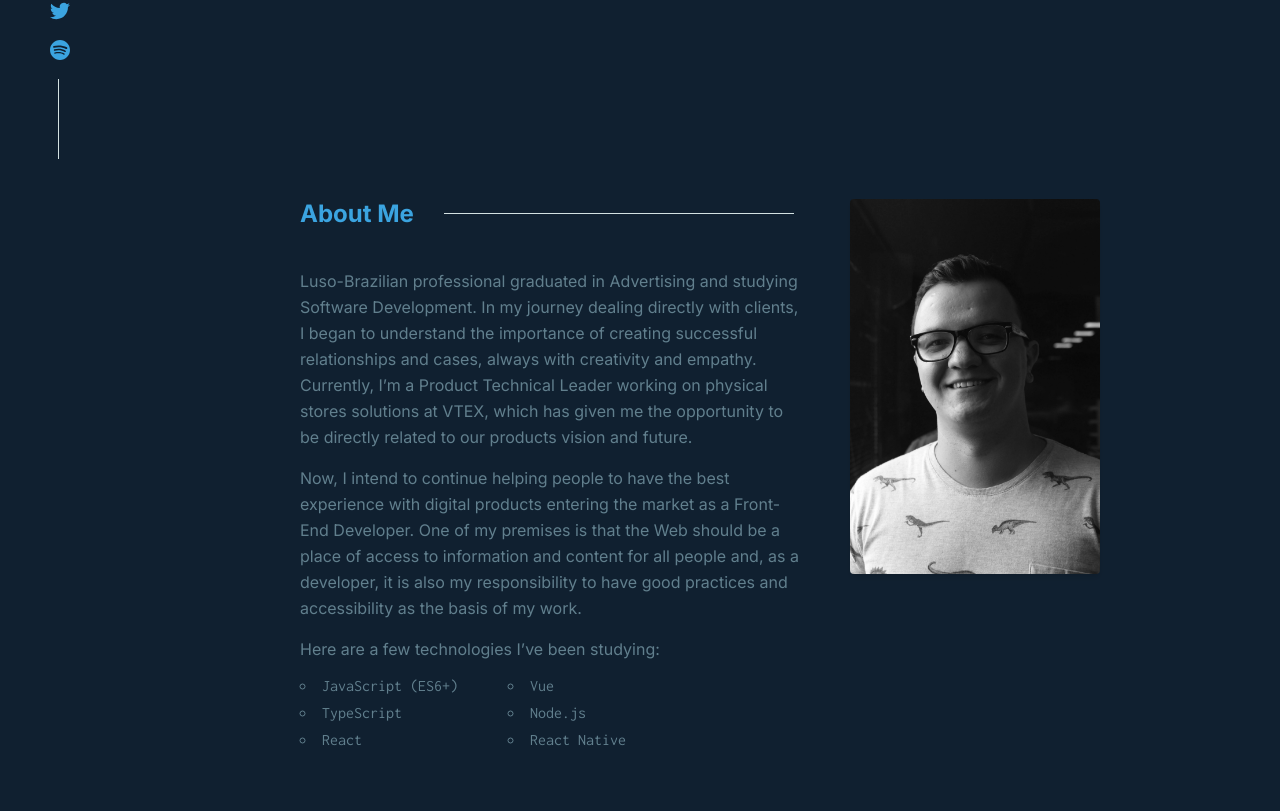
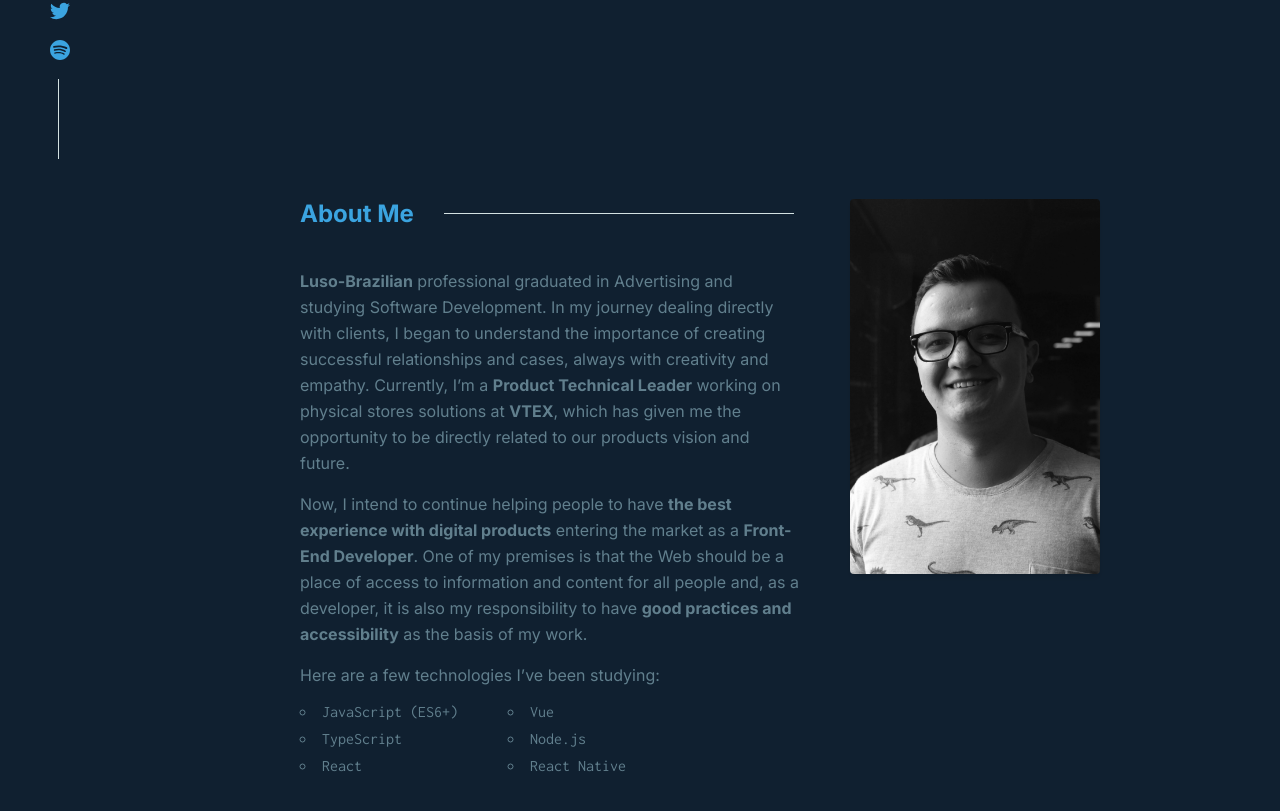
Before and after one commit to kdumagalhaes/hellocarlos, a Vue app: page / in a window 1280 px wide. Shown: the part 571-1382 px from the top of the page. Built offline with nearby package versions, Linux system fonts and the light colour scheme; no server answers.

Commit message:
Add bold tags in bio's about section

```diff
--- a/src/components/About.vue
+++ b/src/components/About.vue
@@ -4,21 +4,24 @@
       <div class="text-content">
         <SectionTitle title="About Me" lineWidth="350px" />
         <p class="bio">
-          Luso-Brazilian professional graduated in Advertising and studying
-          Software Development. In my journey dealing directly with clients, I
-          began to understand the importance of creating successful
+          <strong>Luso-Brazilian</strong> professional graduated in Advertising
+          and studying Software Development. In my journey dealing directly with
+          clients, I began to understand the importance of creating successful
           relationships and cases, always with creativity and empathy.
-          Currently, I’m a Product Technical Leader working on physical stores
-          solutions at VTEX, which has given me the opportunity to be directly
-          related to our products vision and future.
+          Currently, I’m a <strong>Product Technical Leader</strong> working on
+          physical stores solutions at <strong>VTEX</strong>, which has given me
+          the opportunity to be directly related to our products vision and
+          future.
         </p>
         <p class="bio">
-          Now, I intend to continue helping people to have the best experience
-          with digital products entering the market as a Front-End Developer.
-          One of my premises is that the Web should be a place of access to
-          information and content for all people and, as a developer, it is also
-          my responsibility to have good practices and accessibility as the
-          basis of my work.
+          Now, I intend to continue helping people to have
+          <strong>the best experience with digital products</strong> entering
+          the market as a <strong>Front-End Developer</strong>. One of my
+          premises is that the Web should be a place of access to information
+          and content for all people and, as a developer, it is also my
+          responsibility to have
+          <strong>good practices and accessibility</strong> as the basis of my
+          work.
         </p>
         <p class="bio">Here are a few technologies I’ve been studying:</p>
         <div class="lists">
```
